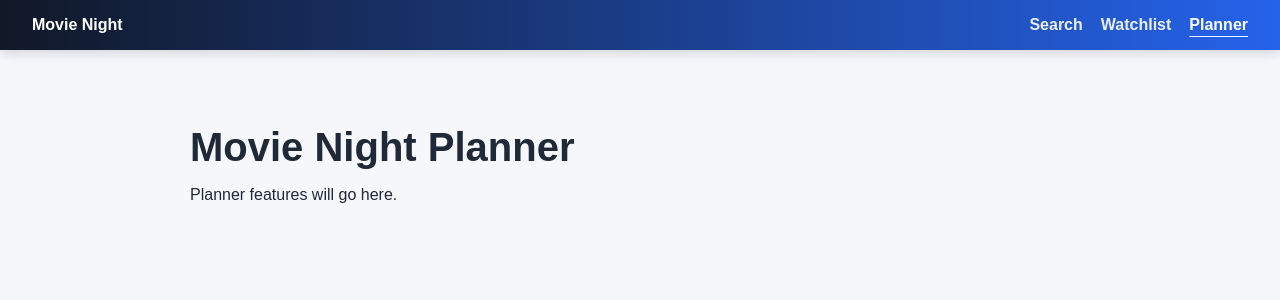
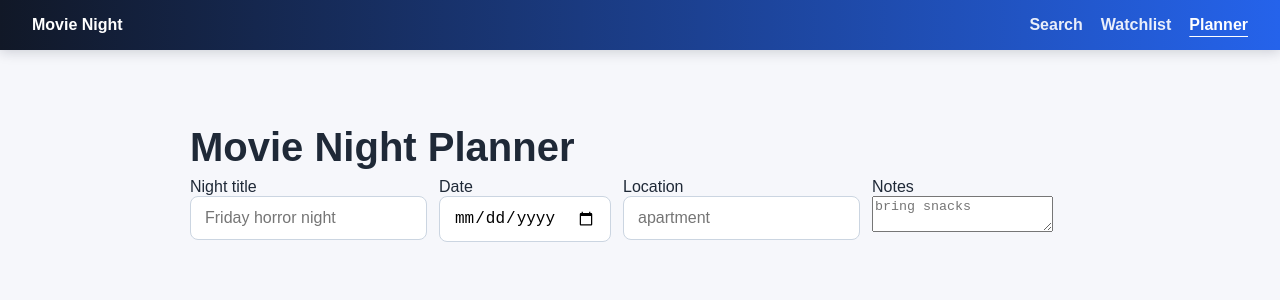
Before and after one commit to jerichomc/MovieNight, a React (Vite) app in the folder movie-night/: page /planner in a window 1280 px wide. Shown: the top 300 px of the page. Built offline with nearby package versions, Linux system fonts and the light colour scheme; no server answers.

Commit message:
Started planner page, added title, date, location, notes

```diff
--- a/movie-night/src/App.jsx
+++ b/movie-night/src/App.jsx
@@ -25,6 +25,12 @@ function App() {
   const [sortBy, setSortBy] = useState("popularity"); // State to track the current sorting option for the movie list, defaulting to sorting by popularity in descending order
   const [currentPage, setCurrentPage] = useState(1); // State to track the current page of search results for pagination purposes
   const [totalPages, setTotalPages] = useState(1); // State to track the total number of pages of search results returned from the API for pagination purposes
+  const [movieNight, setMovieNight] = useState({
+    title: "",
+    date: "",
+    location: "",
+    notes: "",
+  });
 
   useEffect(() => {
     localStorage.setItem("movieNightWatchlist", JSON.stringify(watchlist));
@@ -121,6 +127,15 @@ function App() {
     setSelectedMovie(null);
   }
 
+  function handleMovieNightChange(event) {
+    const { name, value } = event.target;
+
+    setMovieNight({
+      ...movieNight,
+      [name]: value,
+    });
+  }
+
   const sortedMovies = [...movies].sort((a, b) => {
     if (sortBy === "popularity") {
       return b.popularity - a.popularity; // Sort movies by popularity in descending order
@@ -177,7 +192,8 @@ function App() {
             }
           />
 
-          <Route path="/planner" element={<PlannerPage />} />
+          <Route path="/planner" element={<PlannerPage movieNight={movieNight}
+          onMovieNightChange={handleMovieNightChange}/>} />
         </Routes>
       </main>
     </>
--- a/movie-night/src/pages/PlannerPage.jsx
+++ b/movie-night/src/pages/PlannerPage.jsx
@@ -1,11 +1,46 @@
-function PlannerPage() {
+function PlannerPage({movieNight, onMovieNightChange}) {
   return (
     <>
     <header className="page-header">
       <h1>Movie Night Planner</h1>
     </header>
-    <section>
-      <p>Planner features will go here.</p>
+    <section className="planner-section">
+      <form className="planner-form">
+        <label>
+          Night title
+          <input type="text"
+          name="title"
+          value={movieNight.title}
+          onChange={onMovieNightChange}
+          placeholder="Friday horror night">
+          </input>
+        </label>
+
+        <label>
+          Date
+          <input type="date"
+          name="date"
+          value={movieNight.date}
+          onChange={onMovieNightChange}/>
+        </label>
+
+        <label>
+          Location
+          <input type="text"
+          name="location"
+          value={movieNight.location}
+          onChange={onMovieNightChange}
+          placeholder="apartment"/>
+        </label>
+
+        <label>
+          Notes
+          <textarea name="notes"
+          value={movieNight.notes}
+          onChange={onMovieNightChange}
+          placeholder="bring snacks"/>
+        </label>
+      </form>
     </section>
     </>
   );
```
